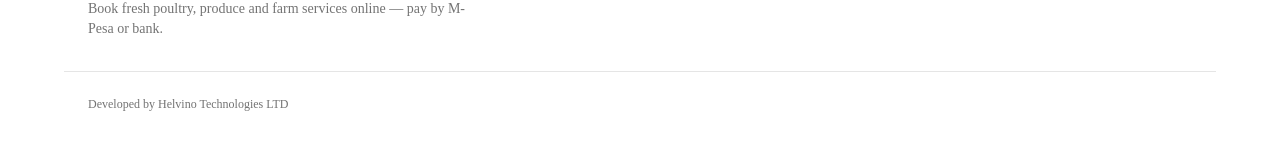
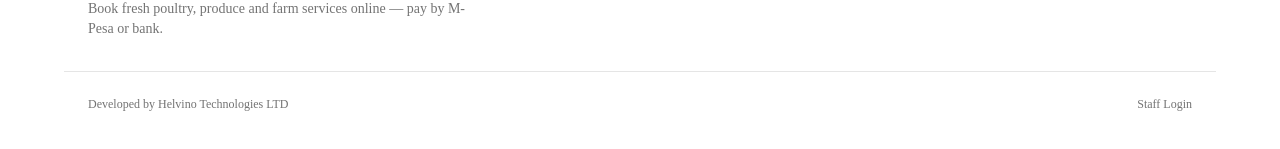
Before and after one commit to Helvino-Technologies-Limited/farm, a Next.js app: page / in a window 1280 px wide. Shown: the part 1695-1844 px from the top of the page. Built offline with nearby package versions, Linux system fonts and the light colour scheme; no server answers; the database is empty.

Commit message:
Committing files

```diff
--- a/src/app/page.tsx
+++ b/src/app/page.tsx
@@ -102,12 +102,13 @@ export default async function Home() {
             <a href="#tips" className="hover:text-foreground">Farming Tips</a>
             <a href="#contact" className="hover:text-foreground">Contact</a>
           </nav>
-          <div className="flex items-center gap-2">
+          <div className="flex items-center gap-1.5 sm:gap-2">
             <InstallAppButton />
             <Button render={<Link href="/portal/login" />} nativeButton={false} variant="outline" size="sm">
-              Customer Login
+              <span className="sm:hidden">Login</span>
+              <span className="hidden sm:inline">Customer Login</span>
             </Button>
-            <Button render={<Link href="/login" />} nativeButton={false} variant="ghost" size="sm" className="hidden sm:inline-flex">
+            <Button render={<Link href="/login" />} nativeButton={false} variant="ghost" size="sm">
               Staff
             </Button>
           </div>
@@ -202,8 +203,9 @@ export default async function Home() {
             )}
           </div>
         </div>
-        <div className="mx-auto mt-8 max-w-6xl border-t px-6 pt-6 text-xs text-muted-foreground">
-          Developed by Helvino Technologies LTD
+        <div className="mx-auto mt-8 flex max-w-6xl flex-wrap items-center justify-between gap-2 border-t px-6 pt-6 text-xs text-muted-foreground">
+          <span>Developed by Helvino Technologies LTD</span>
+          <Link href="/login" className="hover:text-foreground hover:underline">Staff Login</Link>
         </div>
       </footer>
     </div>
--- a/src/components/pwa/install-app-button.tsx
+++ b/src/components/pwa/install-app-button.tsx
@@ -49,8 +49,9 @@ export function InstallAppButton() {
 
   if (deferredPrompt) {
     return (
-      <Button variant="ghost" size="sm" onClick={handleInstall}>
-        <Download className="h-4 w-4" /> Install App
+      <Button variant="ghost" size="sm" onClick={handleInstall} title="Install App">
+        <Download className="h-4 w-4" />
+        <span className="hidden sm:inline">Install App</span>
       </Button>
     );
   }
```
